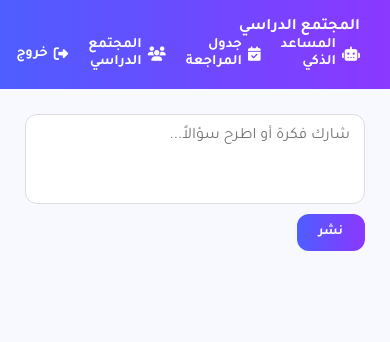
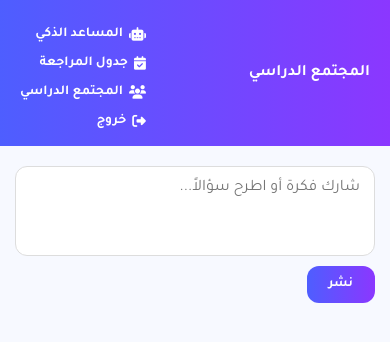
Before and after one commit to rahafaqeeljaafari/smart_assestant, a plain HTML site: page community.html in a window 390 px wide. Drawn offline with Linux system fonts and the light colour scheme.

Commit message:
Update community.html
Signed-off-by: rahafaqeeljaafari <rahafaqeeljaafari@gmail.com>

```diff
--- a/community.html
+++ b/community.html
@@ -1,6 +1,7 @@
 <!-- community.html -->
 <!DOCTYPE html><html lang="ar" dir="rtl"><head>
-<meta charset="UTF-8"><meta name="viewport" content="width=device-width,initial-scale=1">
+<meta charset="UTF-8">
+<meta name="viewport" content="width=device-width,initial-scale=1">
 <link href="https://fonts.googleapis.com/css2?family=Tajawal:wght@400;700&display=swap" rel="stylesheet">
 <link href="https://cdnjs.cloudflare.com/ajax/libs/font-awesome/6.5.0/css/all.min.css" rel="stylesheet">
 <title>المجتمع الدراسي</title>
@@ -10,7 +11,7 @@
 body{background:var(--bg);min-height:100vh;color:var(--t);display:flex;flex-direction:column}
 header{background:linear-gradient(90deg,var(--g1),var(--g2));color:var(--c);padding:18px 30px;font-weight:700;display:flex;justify-content:space-between;align-items:center;flex-wrap:wrap}
 nav{display:flex;gap:20px;font-size:.9rem}
-nav a{color:var(--c);text-decoration:none;font-weight:600;display:flex;align-items:center;gap:6px;transition:.3s}
+nav a{color:#fff;text-decoration:none;font-weight:600;display:flex;align-items:center;gap:6px;transition:.3s}
 nav a:hover{opacity:.8}
 #main{flex:1;max-width:900px;margin:auto;width:100%;padding:25px}
 form{display:flex;flex-direction:column;gap:10px;margin-bottom:25px}
@@ -23,11 +24,18 @@ button{align-self:flex-start;background:linear-gradient(90deg,var(--g1),var(--g2
 .replyForm{display:flex;gap:8px;margin-top:10px}
 .replyForm input{flex:1;border:1px solid #ddd;border-radius:12px;padding:8px 12px}
 .replyForm button{padding:8px 18px}
+
+/* --- mobile --- */
+@media(max-width:600px){
+ header{padding:16px 20px}
+ nav{flex-direction:column;gap:12px;font-size:.85rem;align-items:flex-start;margin-top:10px}
+ #main{padding:20px 15px}
+}
 </style></head><body>
 <header>
  <span>المجتمع الدراسي</span>
  <nav>
-   <a href="smart_assestant.html"><i class="fa-solid fa-robot"></i>المساعد الذكي</a>
+   <a href="smart_assistant.html"><i class="fa-solid fa-robot"></i>المساعد الذكي</a>
    <a href="schedule.html"><i class="fa-solid fa-calendar-check"></i>جدول المراجعة</a>
    <a href="community.html"><i class="fa-solid fa-users"></i>المجتمع الدراسي</a>
    <a href="login.html"><i class="fa-solid fa-right-from-bracket"></i>خروج</a>
@@ -49,7 +57,7 @@ function save(){localStorage.setItem('forum',JSON.stringify(data))}
 function time(){return new Date().toLocaleString('ar-SA',{dateStyle:'short',timeStyle:'short'})}
 function render(){
  postsDiv.innerHTML=''
- data.forEach((p,i)=>{
+ data.forEach(p=>{
    const d=document.createElement('div');d.className='post'
    d.innerHTML=`<div class="time">${p.time}</div><div>${p.text}</div>`
    const repSec=document.createElement('div');repSec.className='replySec'
```
